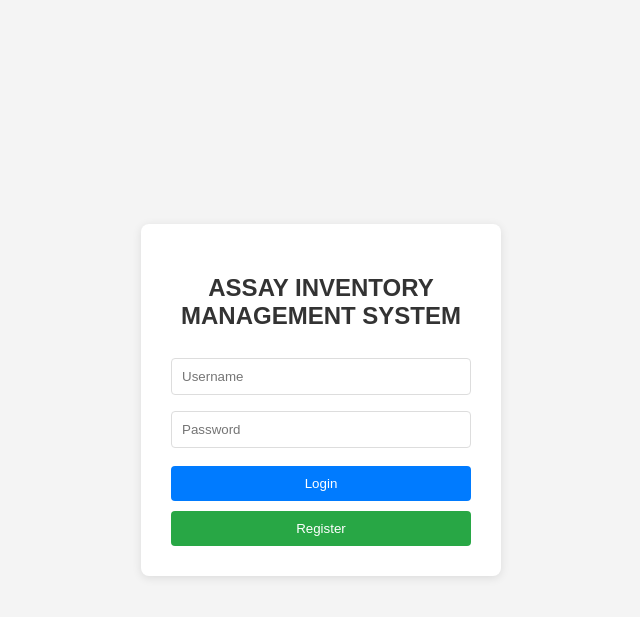
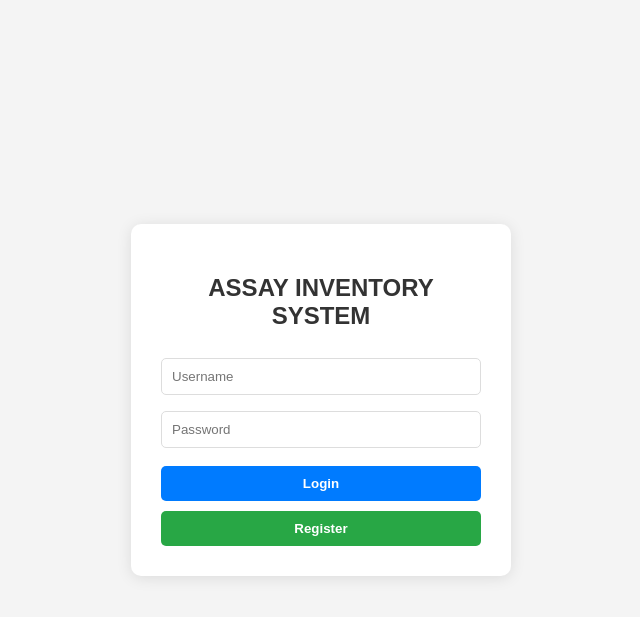
Before and after one commit to samuelcaligner/assay-inventory-management-system, a Flask app: page / in a window 1280 px wide. Shown: the top 617 px of the page, without its empty margins (319-959 px from the left). Run offline with Flask 3, Linux system fonts and the light colour scheme.

Commit message:
Update index.html

```diff
--- a/templates/index.html
+++ b/templates/index.html
@@ -2,27 +2,123 @@
 <html>
 <head>
 <title>ASSAY INVENTORY MANAGEMENT SYSTEM - Login</title>
+
 <style>
-body { font-family: Arial; background: #f4f4f4; display: flex; justify-content: center; align-items: center; height: 100vh; margin: 0; }
-.box { background: white; padding: 30px; border-radius: 8px; box-shadow: 0 2px 10px rgba(0,0,0,0.1); width: 300px; }
-h2 { text-align: center; color: #333; }
-input { width: 100%; padding: 10px; margin: 8px 0; border: 1px solid #ddd; border-radius: 4px; box-sizing: border-box; }
-.btn { width: 100%; padding: 10px; background: #007bff; color: white; border: none; border-radius: 4px; cursor: pointer; margin-top: 10px; }
-.btn:hover { background: #0056b3; }
-.btn-green { background: #28a745; }
-.error { color: red; text-align: center; margin-bottom: 10px; padding: 8px; background: #f8d7da; border-radius: 4px; }
+body {
+    font-family: Arial;
+    background: #f4f4f4;
+    display: flex;
+    justify-content: center;
+    align-items: center;
+    height: 100vh;
+    margin: 0;
+}
+
+.box {
+    background: white;
+    padding: 30px;
+    border-radius: 10px;
+    box-shadow: 0 2px 15px rgba(0,0,0,0.1);
+    width: 320px;
+}
+
+h2 {
+    text-align: center;
+    margin-bottom: 20px;
+    color: #333;
+}
+
+input {
+    width: 100%;
+    padding: 10px;
+    margin: 8px 0;
+    border: 1px solid #ddd;
+    border-radius: 5px;
+    box-sizing: border-box;
+}
+
+button {
+    width: 100%;
+    padding: 10px;
+    margin-top: 10px;
+    border: none;
+    border-radius: 5px;
+    cursor: pointer;
+    font-weight: bold;
+}
+
+.login {
+    background: #007bff;
+    color: white;
+}
+
+.login:hover {
+    background: #0056b3;
+}
+
+.register {
+    background: #28a745;
+    color: white;
+}
+
+.register:hover {
+    background: #1e7e34;
+}
+
+.error {
+    background: #f8d7da;
+    color: #721c24;
+    padding: 8px;
+    border-radius: 5px;
+    margin-bottom: 10px;
+    text-align: center;
+}
 </style>
 </head>
+
 <body>
+
 <div class="box">
-  <h2>ASSAY INVENTORY MANAGEMENT SYSTEM</h2>
-  {% if error %}<div class="error">{{ error }}</div>{% endif %}
-  <form method="POST">
-    <input type="text" name="username" placeholder="Username" required>
-    <input type="password" name="password" placeholder="Password" required>
-    <button type="submit" name="action" value="login" class="btn">Login</button>
-    <button type="submit" name="action" value="register" class="btn btn-green">Register</button>
-  </form>
+    <h2>ASSAY INVENTORY SYSTEM</h2>
+
+    {% if error %}
+    <div class="error">{{ error }}</div>
+    {% endif %}
+
+    <form method="POST" onsubmit="return validateForm()">
+
+        <input type="text" id="username" name="username" placeholder="Username" required>
+
+        <input type="password" id="password" name="password" placeholder="Password" required>
+
+        <button type="submit" name="action" value="login" class="login">
+            Login
+        </button>
+
+        <button type="submit" name="action" value="register" class="register">
+            Register
+        </button>
+    </form>
 </div>
+
+<script>
+function validateForm() {
+    const u = document.getElementById("username").value.trim();
+    const p = document.getElementById("password").value.trim();
+
+    if (u.length < 3) {
+        alert("Username must be at least 3 characters");
+        return false;
+    }
+
+    if (p.length < 4) {
+        alert("Password must be at least 4 characters");
+        return false;
+    }
+
+    return true;
+}
+</script>
+
 </body>
 </html>
```
